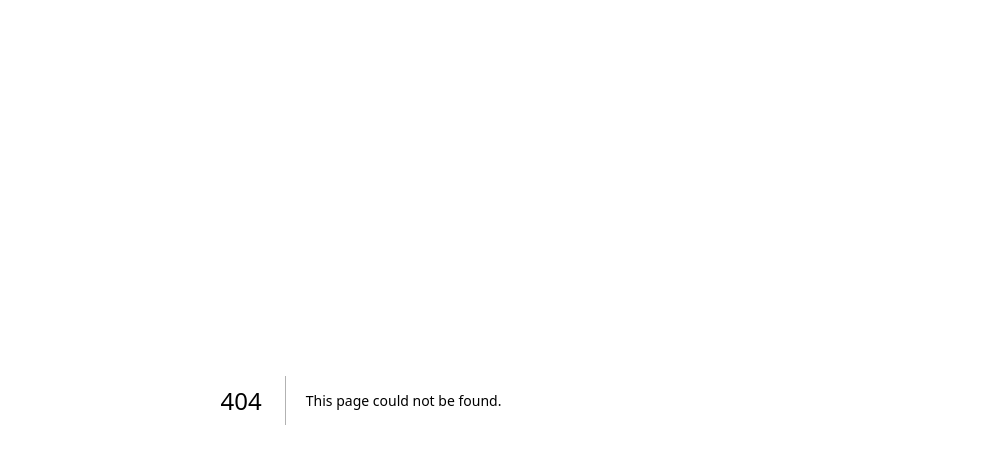
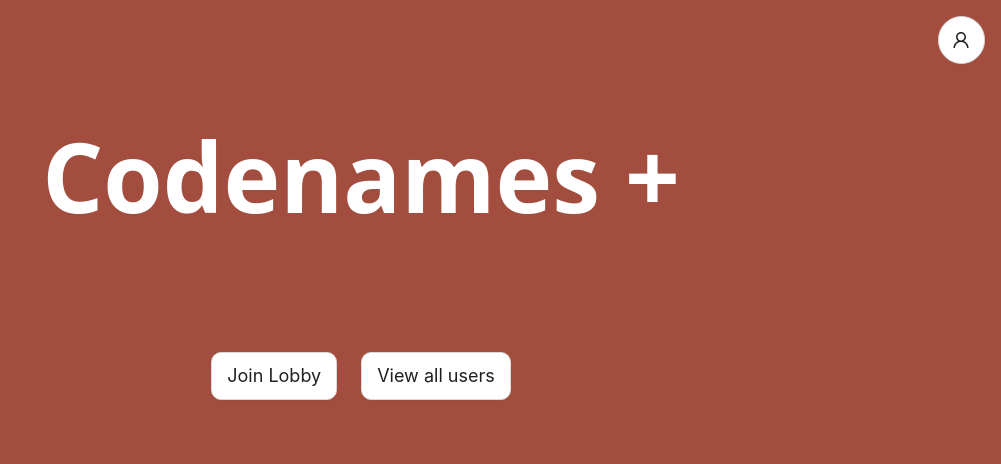
Before and after one commit to Fisssch/SoPra_MG_Client, a Next.js app: page /mainpage in a window 1280 px wide. Before the commit this address had no page. Shown: the top 464 px of the page, without its empty margins (279-1280 px from the left). Built offline with nearby package versions, Linux system fonts and the light colour scheme; what @ant-design/nextjs-registry would draw is missing.

Commit message:
added a main page

```diff
--- /dev/null
+++ b/app/lobby/page.tsx
@@ -0,0 +1,11 @@
+'use client';
+
+export default function NotImplemented() {
+  return (
+    <div className="min-h-screen bg-[#a34d3f] flex items-center justify-center">
+      <h1 className="text-white text-4xl font-semibold">
+        Not implemented yet
+      </h1>
+    </div>
+  );
+}
--- a/app/login/page.tsx
+++ b/app/login/page.tsx
@@ -41,7 +41,7 @@ const Login: React.FC = () => {
       if (user?.id) {
         setUserId(String(user.id));
         alert("Login successful!");
-        router.push("/users");
+        router.push("/mainpage");
       }
 
     } catch (error: any) {
--- /dev/null
+++ b/app/mainpage/page.tsx
@@ -0,0 +1,47 @@
+'use client';
+
+import { useRouter } from 'next/navigation';
+import { Button } from 'antd';
+import { UserOutlined } from '@ant-design/icons';
+
+export default function Home() {
+  const router = useRouter();
+
+  return (
+    <div className="min-h-screen bg-[#a34d3f] text-white relative flex flex-col items-center px-4 pt-16">
+      {/* Profile icon in the top-right corner */}
+      <div className="absolute top-4 right-4">
+        <Button
+          shape="circle"
+          icon={<UserOutlined />}
+          size="large"
+          onClick={() => router.push('/profile')}
+
+        />
+      </div>
+
+      {/* Title */}
+      <h1 className="text-8xl font-extrabold mt-32! mb-32!">Codenames +</h1>
+
+      {/* Buttons */}
+      <div className="flex gap-6">
+        <Button
+          type="default"
+          size="large"
+          className="bg-white text-black font-medium rounded-md px-6 py-2"
+          onClick={() => router.push('/lobby')}
+        >
+          Join Lobby
+        </Button>
+        <Button
+          type="default"
+          size="large"
+          className="bg-white text-black font-medium rounded-md px-6 py-2"
+          onClick={() => router.push('/users')}
+        >
+          View all users
+        </Button>
+      </div>
+    </div>
+  );
+}
--- /dev/null
+++ b/app/profile/page.tsx
@@ -0,0 +1,11 @@
+'use client';
+
+export default function NotImplemented() {
+  return (
+    <div className="min-h-screen bg-[#a34d3f] flex items-center justify-center">
+      <h1 className="text-white text-4xl font-semibold">
+        Not implemented yet
+      </h1>
+    </div>
+  );
+}
--- a/app/register/page.tsx
+++ b/app/register/page.tsx
@@ -37,7 +37,7 @@ const Register: React.FC = () => {
       if (user?.id) {
         setUserId(String(user.id));
         alert("Registration successful!");
-        router.push("/users");
+        router.push("/mainpage");
 }
 
     } catch (error: any) {
```
